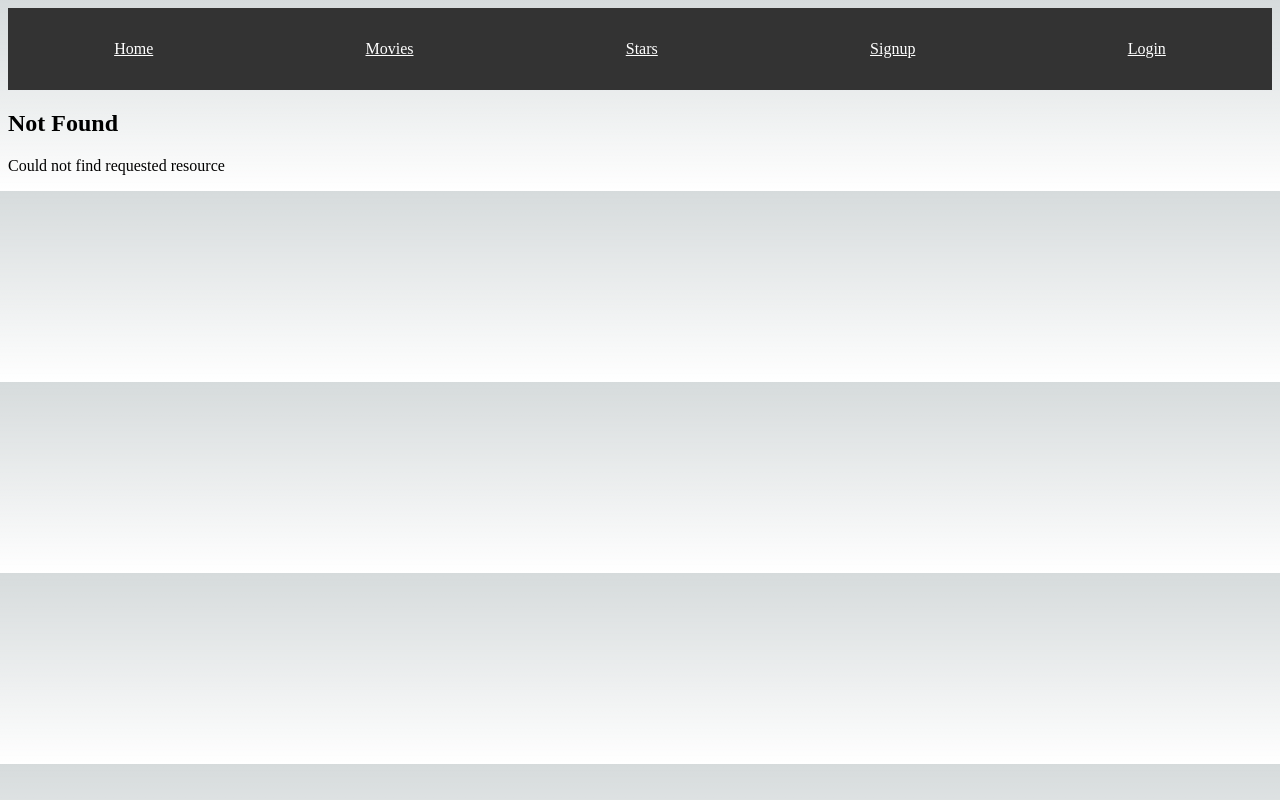
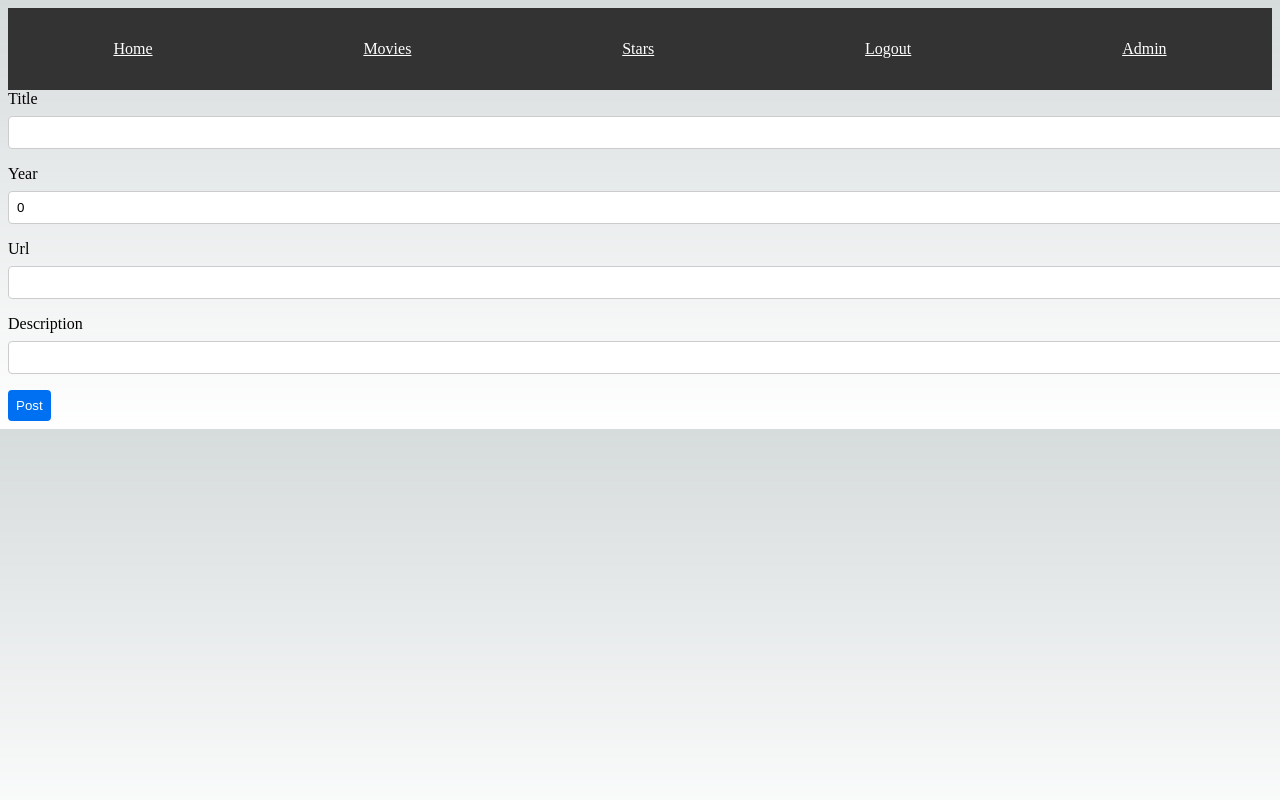
Before and after one commit to brynjarmbje/vef2-hopVerk2, a Next.js app: page /admin in a window 1280 px wide. Before the commit this address had no page. Built offline with nearby package versions, Linux system fonts and the light colour scheme; sample sign-in values are in the browser's storage.

Commit message:
Admin page og navbar virkni.

```diff
--- /dev/null
+++ b/src/app/admin/page.tsx
@@ -0,0 +1,121 @@
+'use client';
+import { useState } from 'react';
+import axios from 'axios';
+import { useRouter, redirect } from 'next/navigation';
+
+type UserData = {
+  userId: number;
+  username: string;
+  name: string;
+  profilePicture: string;
+  isAdmin: boolean;
+};
+
+const AdminPage = () => {
+  const userDataString = localStorage.getItem('userData');
+  const token = localStorage.getItem('token');
+  axios.defaults.headers.common = { Authorization: `bearer ${token}` };
+  let userData: UserData | null = null;
+
+  if (userDataString) {
+    userData = JSON.parse(userDataString);
+  }
+
+  if (!userData?.isAdmin) {
+    redirect('/');
+  }
+
+  const router = useRouter();
+
+  const [moviePostSuccess, setMoviePostSuccess] = useState(false);
+  const [error, setError] = useState('');
+  const [movieData, setMovieData] = useState({
+    title: '',
+    year: 0,
+    url: '',
+    description: '',
+  });
+
+  const handleMovie = async (event: { preventDefault: () => void }) => {
+    event.preventDefault();
+    setError('');
+
+    try {
+      await axios.post(
+        `${process.env.NEXT_PUBLIC_API_BASE_URL}/movies`,
+        movieData
+      );
+      setMoviePostSuccess(true);
+    } catch (err) {
+      setError('Posting movie failed');
+    }
+  };
+
+  return (
+    <>
+      <div className="form-container">
+        <form onSubmit={handleMovie} className="movie-form">
+          <div className="form-control">
+            <label htmlFor="title">Title</label>
+            <input
+              id="title"
+              type="text"
+              value={movieData.title}
+              onChange={(e) =>
+                setMovieData({ ...movieData, title: e.target.value })
+              }
+              required
+            />
+          </div>
+          <div className="form-control">
+            <label htmlFor="year">Year</label>
+            <input
+              id="year"
+              type="number"
+              value={movieData.year}
+              onChange={(e) =>
+                setMovieData({ ...movieData, year: parseInt(e.target.value) })
+              }
+              required
+            />
+          </div>
+          <div className="form-control">
+            <label htmlFor="url">Url</label>
+            <input
+              id="url"
+              type="link"
+              value={movieData.url}
+              onChange={(e) =>
+                setMovieData({ ...movieData, url: e.target.value })
+              }
+              required
+            />
+          </div>
+          <div className="form-control">
+            <label htmlFor="description">Description</label>
+            <input
+              id="description"
+              type="text"
+              value={movieData.description}
+              onChange={(e) =>
+                setMovieData({ ...movieData, description: e.target.value })
+              }
+              required
+            />
+          </div>
+          <button type="submit" className="submit-button">
+            Post
+          </button>
+          {moviePostSuccess && (
+            <p className="success-message">
+              Movie {movieData.title} successfully posted
+            </p>
+          )}
+          {error && <p className="error-message">{error}</p>}
+        </form>
+      </div>
+    </>
+  );
+};
+
+export default AdminPage;
--- a/src/components/Navbar.tsx
+++ b/src/components/Navbar.tsx
@@ -3,9 +3,24 @@ import Link from 'next/link';
 import { usePathname } from 'next/navigation';
 import '../styles/navbar.scss';
 
+type UserData = {
+  userId: Number;
+  username: String;
+  name: String;
+  profilePicture: String;
+  isAdmin: Boolean;
+};
+
 const Navbar = () => {
   const pathname = usePathname();
-  const userData = localStorage.getItem('userData'); // Retrieves user data from localStorage
+  const userDataString = localStorage.getItem('userData'); // Retrieves user data from localStorage
+
+  let userData: UserData | null = null;
+
+  if (userDataString) {
+    userData = JSON.parse(userDataString);
+  }
+
   const isLoggedIn = Boolean(userData); // Checks if userData is not null or undefined
 
   return (
@@ -13,9 +28,17 @@ const Navbar = () => {
       {<Link href="/">Home</Link>}
       {<Link href="/movies">Movies</Link>}
       {<Link href="/stars">Stars</Link>}
-      {<Link href="/signup">Signup</Link>}
-      {<Link href="/login">Login</Link>}
-
+      {isLoggedIn ? (
+        <>
+          {<Link href="/logout">Logout</Link>}
+          {userData?.isAdmin && <Link href="/admin">Admin</Link>}
+        </>
+      ) : (
+        <>
+          {<Link href="/signup">Signup</Link>}
+          {<Link href="/login">Login</Link>}
+        </>
+      )}
     </nav>
   );
 };
```
